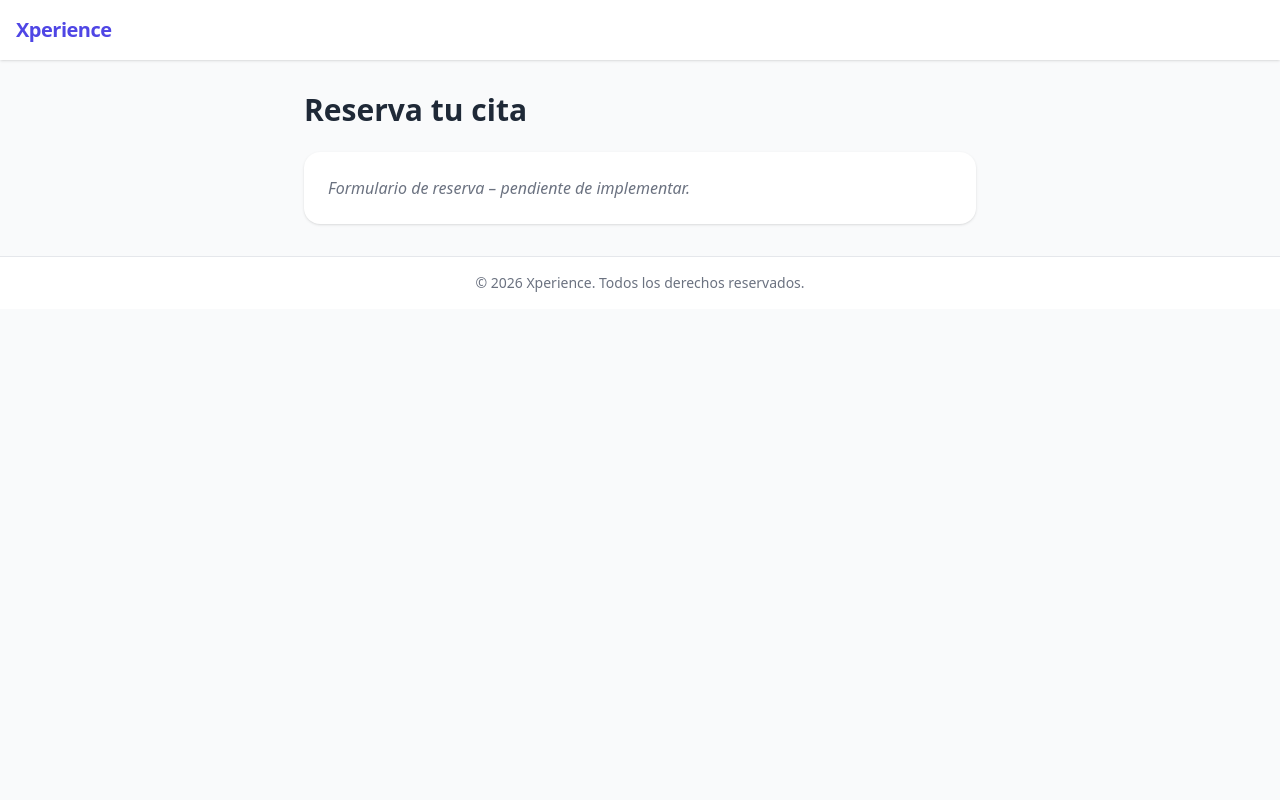
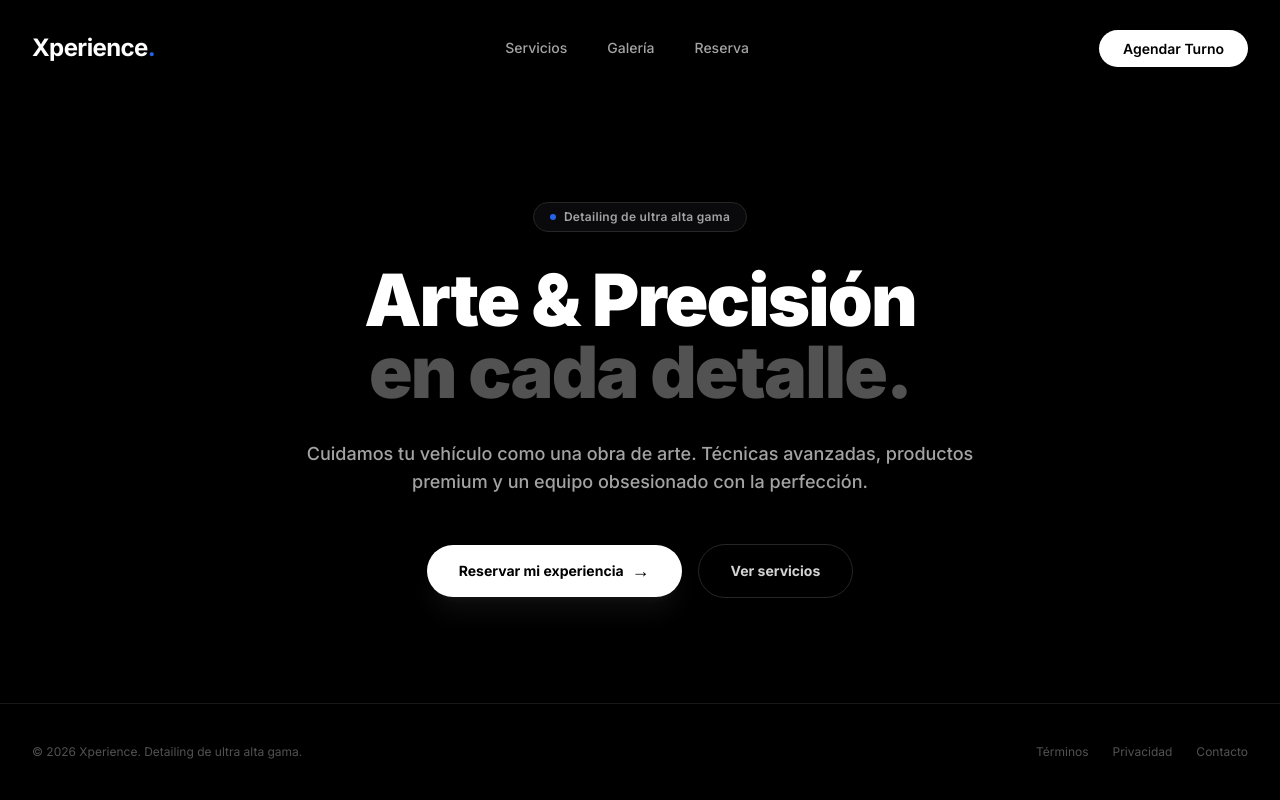
Before and after one commit to LukasGarrido/LevelWorks, a FastAPI app: page / in a window 1280 px wide. Run offline with FastAPI, Linux system fonts and the light colour scheme; some libraries are stand-ins or nearby versions.

Commit message:
Desarrollo de vista principal

```diff
--- a/app/routes/api.py
+++ b/app/routes/api.py
@@ -98,7 +98,6 @@ async def crear_reserva(
         )
 
     try:
-        # Combinar fecha y hora
         fecha_hora_str = f"{fecha}T{hora}"
         fecha_hora = datetime.fromisoformat(fecha_hora_str)
     except ValueError:
--- a/app/templates/base.html
+++ b/app/templates/base.html
@@ -1,47 +1,82 @@
 <!DOCTYPE html>
-<html lang="es">
+<html lang="es" class="h-full bg-black">
 <head>
     <meta charset="UTF-8">
     <meta name="viewport" content="width=device-width, initial-scale=1.0">
-    <meta name="description" content="Xperience – Sistema de gestión y reserva de citas para autolavado.">
+    <meta name="description" content="Xperience – Detailing de ultra alta gama.">
 
     <title>{% block title %}Xperience{% endblock %}</title>
 
-    <!-- Tailwind CSS (CDN – sin Node.js) -->
+    <!-- Google Fonts: Inter -->
+    <link rel="preconnect" href="https://fonts.googleapis.com">
+    <link rel="preconnect" href="https://fonts.gstatic.com" crossorigin>
+    <link href="https://fonts.googleapis.com/css2?family=Inter:wght@300;400;500;600;700;800;900&display=swap" rel="stylesheet">
+
+    <!-- Tailwind CSS (CDN) -->
     <script src="https://cdn.tailwindcss.com"></script>
+    <script>
+        tailwind.config = {
+            theme: {
+                extend: {
+                    fontFamily: {
+                        sans: ['Inter', 'sans-serif'],
+                    }
+                }
+            }
+        }
+    </script>
 
     <!-- HTMX -->
     <script src="https://unpkg.com/htmx.org@2.0.4"></script>
 
     {% block head %}{% endblock %}
 </head>
-<body class="min-h-screen bg-gray-50 text-gray-900 antialiased">
+<body class="h-full bg-black text-white antialiased font-sans flex flex-col selection:bg-neutral-800 selection:text-white">
 
     <!-- ============================================================= -->
-    <!-- NAV -->
+    <!-- HEADER (Basado exactamente en image.png) -->
     <!-- ============================================================= -->
-    <nav class="bg-white shadow">
-        <div class="mx-auto max-w-7xl px-4 py-4 flex items-center justify-between">
-            <a href="/" class="text-xl font-bold tracking-tight text-indigo-600">
-                Xperience
+    <header class="w-full bg-black/80 backdrop-blur-sm sticky top-0 z-50">
+        <div class="mx-auto max-w-7xl px-8 h-24 flex items-center justify-between">
+            <!-- Logo -->
+            <a href="/" class="text-2xl font-bold tracking-tight text-white hover:opacity-90 transition-opacity">
+                Xperience<span class="text-blue-600">.</span>
             </a>
-            {% block nav_extra %}{% endblock %}
+
+            <!-- Navigation Links -->
+            <nav class="hidden md:flex items-center gap-10">
+                <a href="#servicios" class="text-sm font-medium text-neutral-400 hover:text-white transition-colors duration-200">Servicios</a>
+                <a href="#galeria" class="text-sm font-medium text-neutral-400 hover:text-white transition-colors duration-200">Galería</a>
+                <a href="#reserva" class="text-sm font-medium text-neutral-400 hover:text-white transition-colors duration-200">Reserva</a>
+            </nav>
+
+            <!-- Agendar Turno CTA Button -->
+            <div>
+                <a href="#reserva" class="bg-white text-black font-semibold text-sm px-6 py-2.5 rounded-full hover:bg-neutral-200 transition-all duration-200">
+                    Agendar Turno
+                </a>
+            </div>
         </div>
-    </nav>
+    </header>
 
     <!-- ============================================================= -->
     <!-- CONTENIDO PRINCIPAL -->
     <!-- ============================================================= -->
-    <main class="mx-auto max-w-7xl px-4 py-8">
+    <main class="flex-grow flex flex-col justify-center">
         {% block content %}{% endblock %}
     </main>
 
     <!-- ============================================================= -->
     <!-- FOOTER -->
     <!-- ============================================================= -->
-    <footer class="mt-auto border-t bg-white">
-        <div class="mx-auto max-w-7xl px-4 py-4 text-center text-sm text-gray-500">
-            &copy; {{ now().year if now is defined else "2026" }} Xperience. Todos los derechos reservados.
+    <footer class="bg-black border-t border-neutral-900 py-10 text-neutral-600">
+        <div class="mx-auto max-w-7xl px-8 flex flex-col sm:flex-row items-center justify-between gap-4 text-xs">
+            <p>&copy; {{ now().year if now is defined else "2026" }} Xperience. Detailing de ultra alta gama.</p>
+            <div class="flex gap-6">
+                <a href="#" class="hover:text-neutral-400 transition-colors">Términos</a>
+                <a href="#" class="hover:text-neutral-400 transition-colors">Privacidad</a>
+                <a href="#" class="hover:text-neutral-400 transition-colors">Contacto</a>
+            </div>
         </div>
     </footer>
 
--- a/app/templates/index.html
+++ b/app/templates/index.html
@@ -1,39 +1,38 @@
 {% extends "base.html" %}
 
-{% block title %}{{ title }}{% endblock %}
+{% block title %}Xperience — Arte & Precisión en cada detalle{% endblock %}
 
 {% block content %}
-<section class="mx-auto max-w-2xl">
-    <h1 class="text-3xl font-bold text-gray-800 mb-6">Reserva tu cita</h1>
+<section class="mx-auto max-w-7xl px-8 py-20 flex flex-col items-center justify-center text-center">
 
-    <!-- =============================================================== -->
-    <!-- TODO: Formulario de reserva                                     -->
-    <!-- Campos sugeridos:                                               -->
-    <!--   - Nombre del cliente                                          -->
-    <!--   - Email                                                       -->
-    <!--   - Teléfono                                                    -->
-    <!--   - Servicio (select cargado desde la base de datos)            -->
-    <!--   - Fecha (input type="date")                                   -->
-    <!--   - Hora (se carga dinámicamente con HTMX al seleccionar fecha) -->
-    <!-- =============================================================== -->
+    <div
+        class="inline-flex items-center gap-2 px-4 py-1.5 rounded-full border border-neutral-800 bg-[#0a0a0c] mb-8 animate-fade-in">
+        <span class="w-1.5 h-1.5 rounded-full bg-blue-600"></span>
+        <span class="text-xs font-semibold text-neutral-400 tracking-wide">Detailing de ultra alta gama</span>
+    </div>
 
-    <form class="space-y-6 bg-white p-6 rounded-2xl shadow">
+    <h1 class="text-5xl md:text-7xl font-black tracking-tight leading-[1.1] mb-8 font-sans max-w-4xl">
+        <span class="text-white block">Arte & Precisión</span>
+        <span class="text-neutral-600 block">en cada detalle.</span>
+    </h1>
 
-        <p class="text-gray-500 italic">
-            Formulario de reserva – pendiente de implementar.
-        </p>
+    <p class="text-neutral-400 text-base md:text-lg max-w-2xl leading-relaxed mb-12 font-medium">
+        Cuidamos tu vehículo como una obra de arte. Técnicas avanzadas, productos premium y un equipo obsesionado con la
+        perfección.
+    </p>
 
-        <!-- Ejemplo de cómo cargar horas disponibles con HTMX:
-        <input type="date" name="fecha"
-               hx-get="/api/horas-disponibles"
-               hx-target="#horas-container"
-               hx-trigger="change"
-               class="..." />
+    <div class="flex flex-col sm:flex-row items-center justify-center gap-4">
+        <a href="#reserva"
+            class="w-full sm:w-auto bg-white text-black font-bold text-sm px-8 py-4 rounded-full hover:bg-neutral-200 transition-all duration-200 shadow-xl shadow-white/5 flex items-center justify-center gap-2">
+            <span>Reservar mi experiencia</span>
+            <span class="text-lg leading-none">→</span>
+        </a>
 
-        <div id="horas-container">
-        </div>
-        -->
+        <a href="#servicios"
+            class="w-full sm:w-auto border border-neutral-800 text-neutral-300 font-bold text-sm px-8 py-4 rounded-full hover:bg-neutral-900/40 hover:text-white transition-all duration-200 flex items-center justify-center">
+            Ver servicios
+        </a>
+    </div>
 
-    </form>
 </section>
 {% endblock %}
```
Also changed, not shown: app/img/Limpieza_motor.png (added), app/img/Mazda_cx5_frontal.png (added), app/img/Subaru_forester_costado.png (added), app/img/Subaru_tribeca.png (added), app/img/Susuki_swif_sport_costado.png (added), app/img/Susuki_swift_sport.png (added), app/img/Volvo_xc90_interior.png (added), app/img/Volvo_xc90_trasera.png (added), image.png (added), 1 other file.
